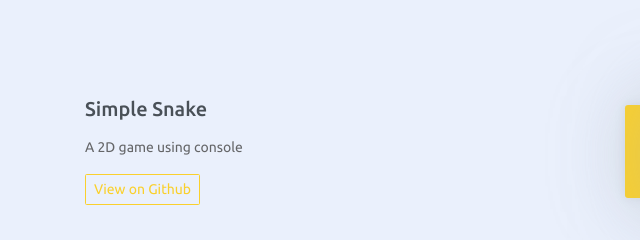
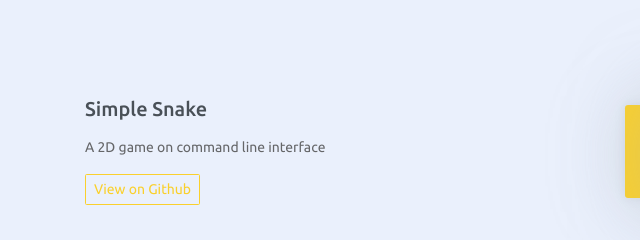
Before and after one commit to HamzaLabib/portfolio, a plain HTML site: page index.html in a window 1280 px wide. Shown: the part 2840-3080 px from the top of the page, 0-640 px from the left. Drawn offline with Linux system fonts and the light colour scheme.

Commit message:
Update index.html

```diff
--- a/index.html
+++ b/index.html
@@ -205,7 +205,7 @@
             <div class="row justify-content-between align-items-center">
                 <div class="col-md-5">
                     <h3 class="title mb-3"> Simple Snake</h3>
-                    <p>A 2D game using console</p>
+                    <p>A 2D game on command line interface</p>
                     <a class="btn btn-outline-primary btn-sm" href="https://github.com/HamzaLabib/SnakeGame">View on Github</a>
                 </div>
                 <div class="col-md-6">
```
